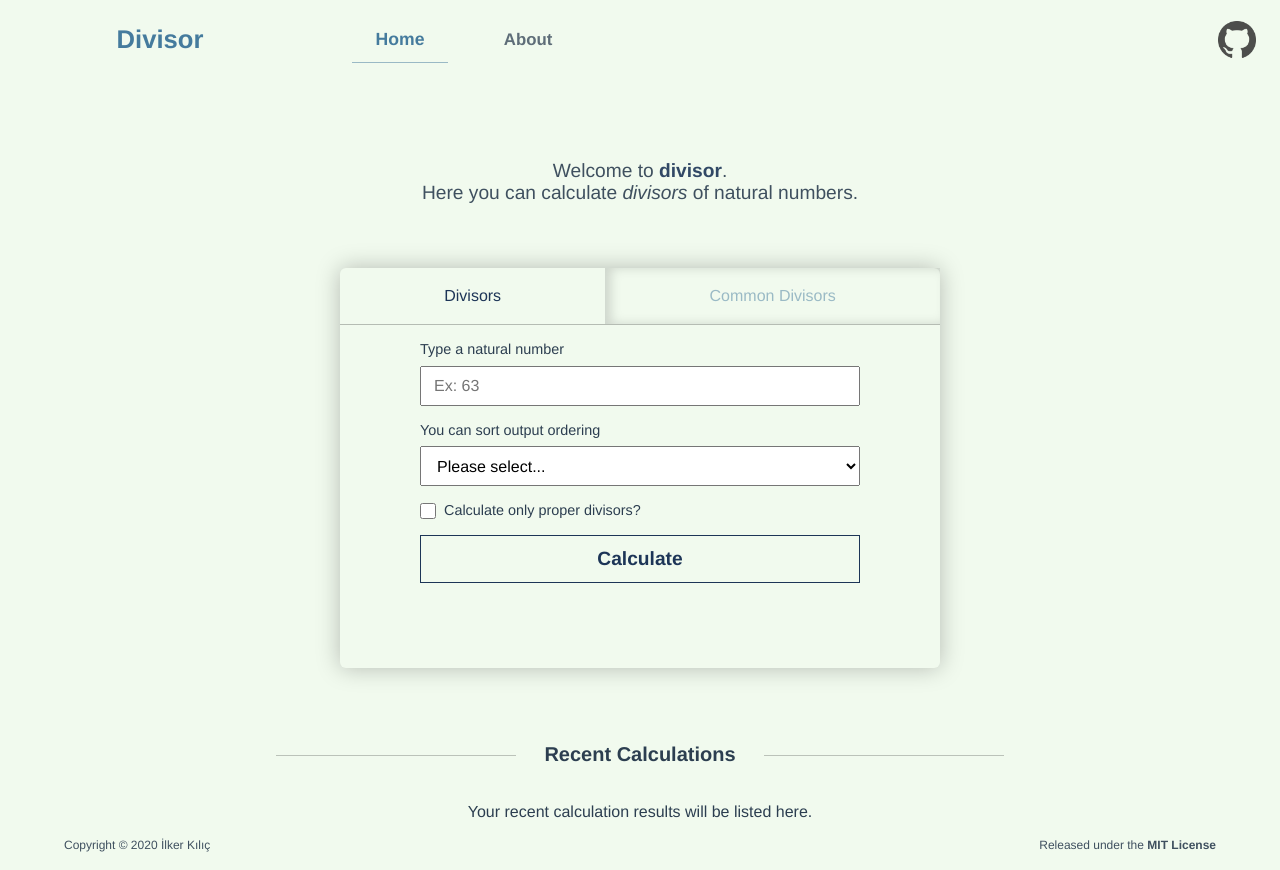
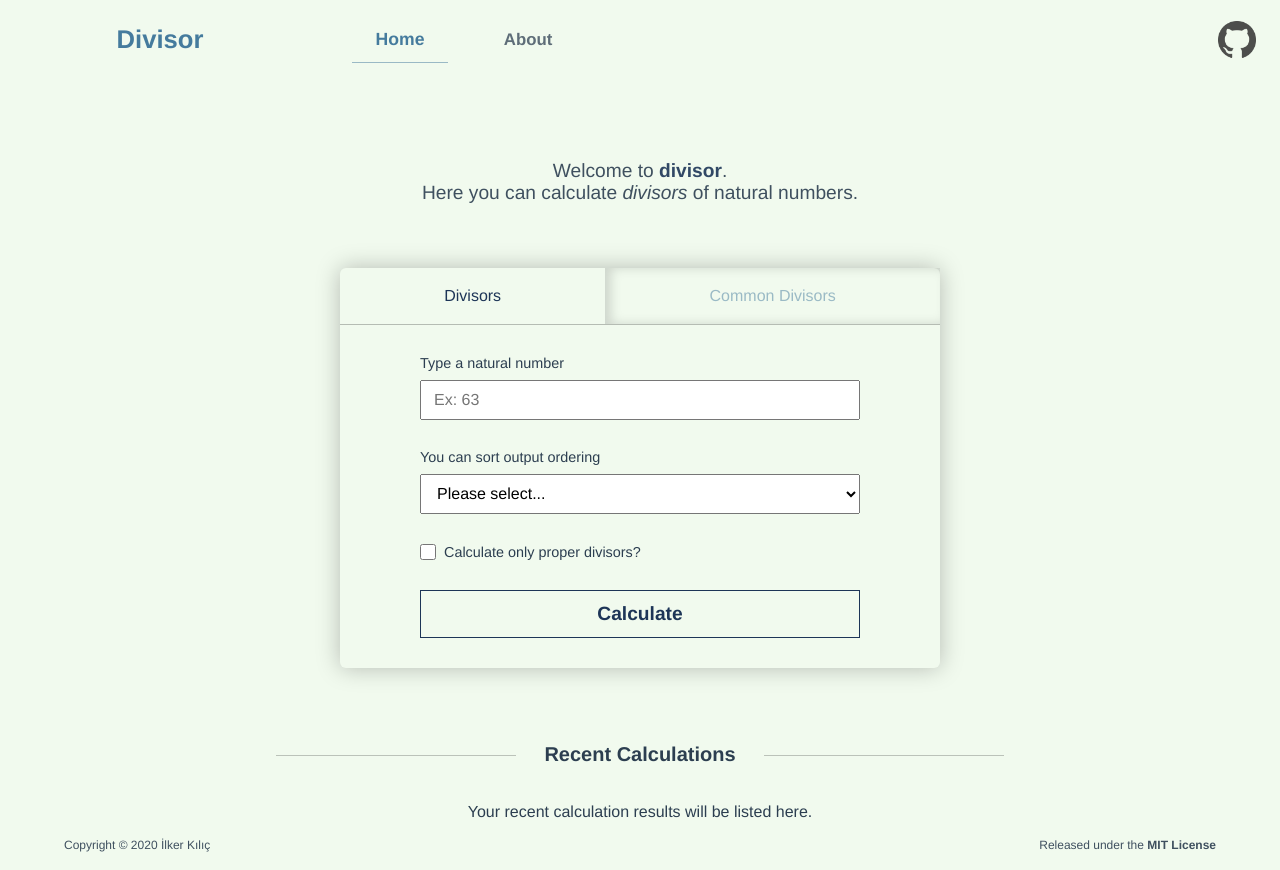
Before and after one commit to ilkrklc/divisor-client, a Vue app: page / in a window 1280 px wide. Built offline with nearby package versions, Linux system fonts and the light colour scheme.

Commit message:
Fix calculator content flex flow

```diff
--- a/src/components/Calculator.vue
+++ b/src/components/Calculator.vue
@@ -114,5 +114,10 @@
       }
     }
   }
+
+  .calculator-content {
+    display: flex;
+    flex-grow: 1;
+  }
 }
 </style>
```
